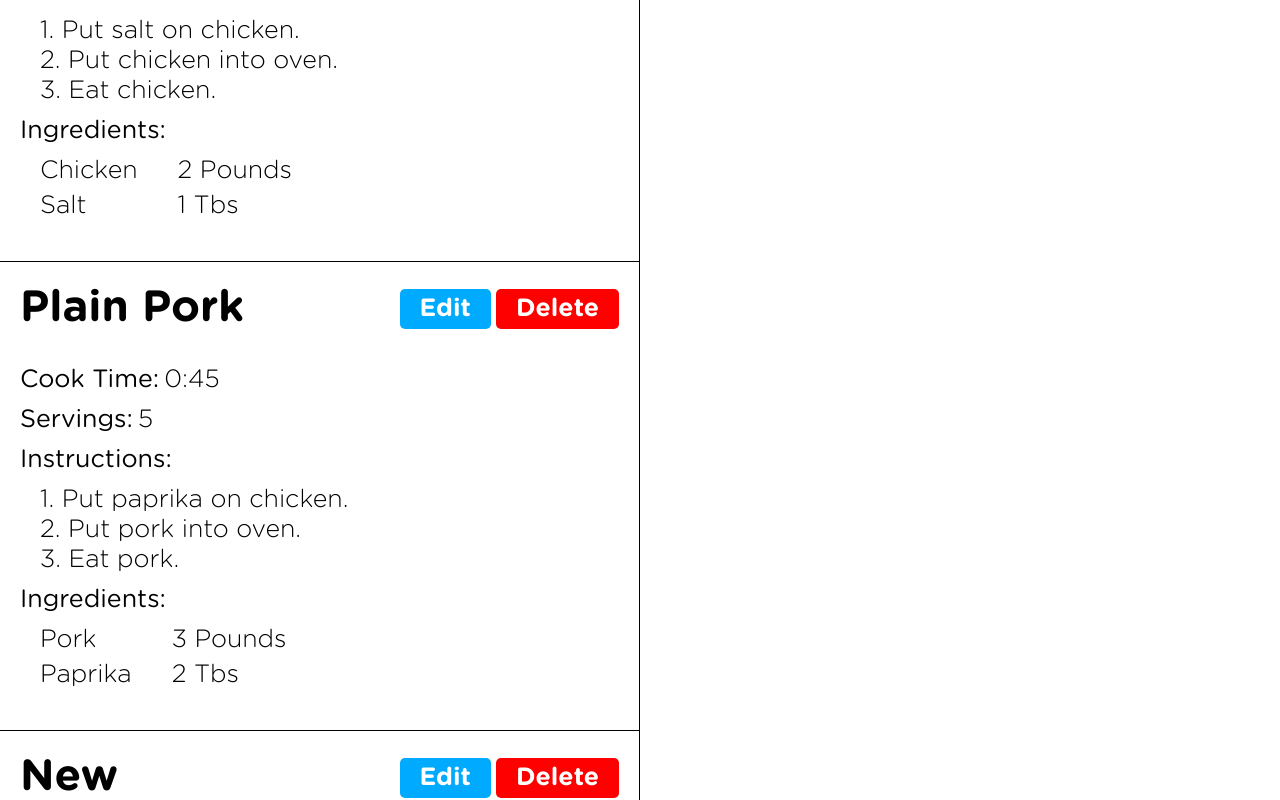
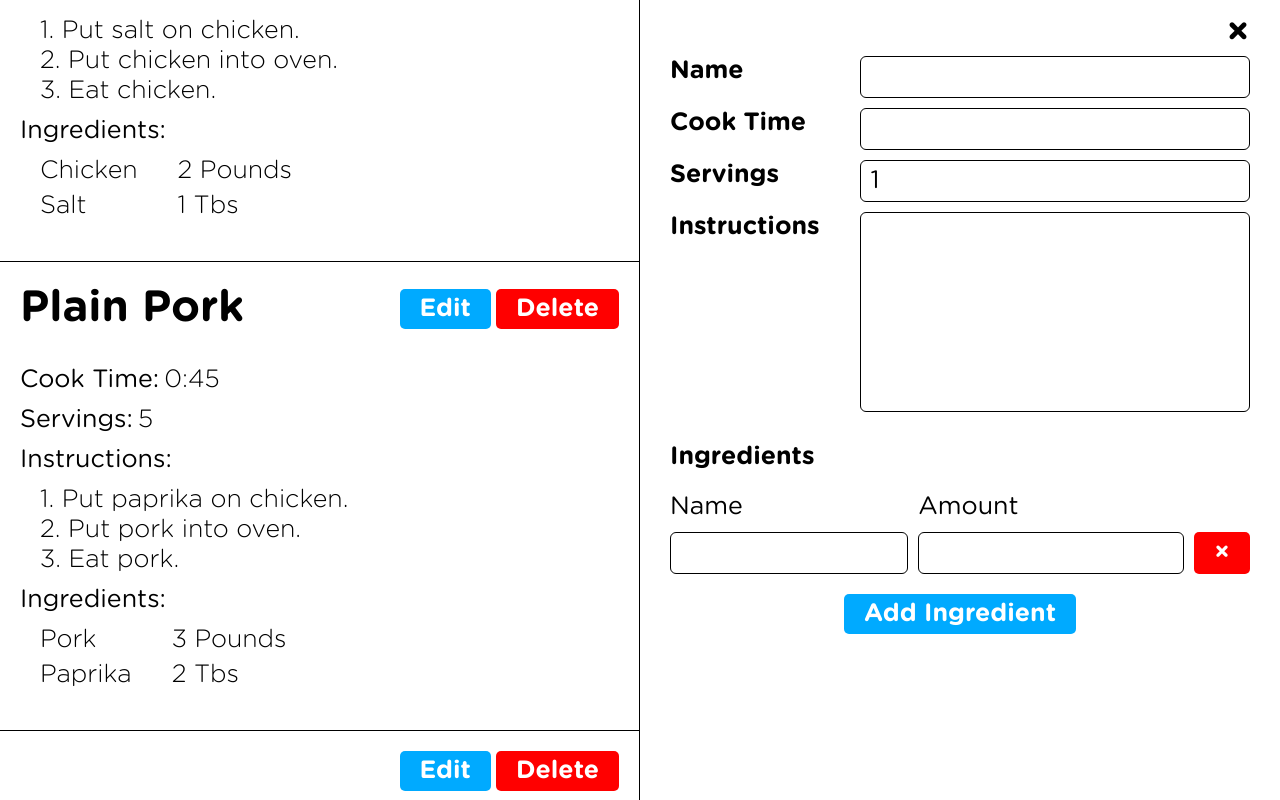
Before and after one commit to anuzbvbmaniac/react, a React (Create React App) app: page / in a window 1280 px wide. Both pictures are taken after a click on the button "Add Recipe". Shown: the part 207-1007 px from the top of the page. Built offline with nearby package versions, Linux system fonts and the light colour scheme.

Commit message:
Changes: CRUD Complete

```diff
--- a/src/components/App.js
+++ b/src/components/App.js
@@ -38,7 +38,7 @@
 
     function handleRecipeChange(id, recipe) {
         const newRecipe = [...recipes];
-        const index = newRecipe.findIndex(r => r.id == id)
+        const index = newRecipe.findIndex(r => r.id === id)
         newRecipe[index] = recipe;
         setRecipes(newRecipe);
     }
@@ -46,23 +46,26 @@
     function handleRecipeAdd() {
         const newRecipe = {
             id: uuidv4(),
-            name: 'New',
+            name: '',
             servings: 1,
-            cookTime: '1:00',
-            instructions: 'Instruct.',
+            cookTime: '',
+            instructions: '',
             ingredients: [
                 {
                     id: uuidv4(),
-                    name: 'Name',
-                    amount: '1 Tbs'
+                    name: '',
+                    amount: ''
                 },
             ]
         }
-
+        setSelectedRecipeId(newRecipe.id)
         setRecipes([...recipes, newRecipe])
     }
 
     function handleRecipeDelete(id) {
+        if (selectedRecipeId != null && selectedRecipeId === id) {
+            setSelectedRecipeId(undefined);
+        }
         setRecipes(recipes.filter(recipe => recipe.id !== id));
     }
 
--- a/src/components/RecipeEdit.js
+++ b/src/components/RecipeEdit.js
@@ -1,18 +1,44 @@
 import React, {useContext} from "react";
 import RecipeIngredients from "./RecipeIngredients";
 import {RecipeContext} from "./App";
+import {v4 as uuidv4} from 'uuid';
 
 export default function RecipeEdit({recipe}) {
-    const {handleRecipeChange} = useContext(RecipeContext);
+    const {handleRecipeChange, handleRecipeSelect} = useContext(RecipeContext);
 
     function handleChange(changes) {
         handleRecipeChange(recipe.id, {...recipe, ...changes})
     }
 
+    function handleIngredientChange(id, ingredient) {
+        const newIngredient = [...recipe.ingredients];
+        const index = newIngredient.findIndex(i => i.id === id);
+        newIngredient[index] = ingredient;
+        handleChange({ingredients : newIngredient})
+    }
+
+    function handleIngredientAdd() {
+        const newIngredient = {
+            id: uuidv4(),
+            name: '',
+            amount: ''
+        }
+        handleChange({ingredients: [...recipe.ingredients, newIngredient]})
+    }
+
+    function handleIngredientDelete(id) {
+        handleChange({
+            ingredients: recipe.ingredients.filter(i => i.id !== id)
+        });
+    }
+
     return (
         <div className="recipe-edit">
             <div className="recipe-edit__remove-btn-container">
-                <button className="btn recipe-edit__remove-btn">&times;</button>
+                <button
+                    className="btn recipe-edit__remove-btn"
+                    onClick={() => handleRecipeSelect(undefined)}
+                >&times;</button>
             </div>
             <div className="recipe-edit__details-grid">
                 <label
@@ -25,7 +51,7 @@
                     id="name"
                     value={recipe.name}
                     className="recipe-edit__input"
-                    onInput={e => handleChange({name: e.target.value})}
+                    onChange={e => handleChange({name: e.target.value})}
                 />
                 <label
                     htmlFor="cookTime"
@@ -37,7 +63,7 @@
                     id="cookTime"
                     value={recipe.cookTime}
                     className="recipe-edit__input"
-                    onInput={e => handleChange({cookTime: e.target.value})}
+                    onChange={e => handleChange({cookTime: e.target.value})}
                 />
                 <label
                     htmlFor="servings"
@@ -49,7 +75,7 @@
                     name="servings"
                     id="servings"
                     value={recipe.servings}
-                    onInput={e => handleChange({servings: parseInt(e.target.value) || ''})}
+                    onChange={e => handleChange({servings: parseInt(e.target.value) || ''})}
                     className="recipe-edit__input"
                 />
                 <label
@@ -61,7 +87,7 @@
                     id="instructions"
                     className="recipe-edit__input"
                     value={recipe.instructions}
-                    onInput={e => handleChange({instructions: e.target.value})}
+                    onChange={e => handleChange({instructions: e.target.value})}
                 />
             </div>
             <br/>
@@ -74,11 +100,18 @@
                     <RecipeIngredients
                         key={ingredient.id}
                         ingredient={ingredient}
+                        handleIngredientChange={handleIngredientChange}
+                        handleIngredientDelete={handleIngredientDelete}
                     />
                 ))}
             </div>
             <div className="recipe-edit__add-ingredient-btn-container">
-                <button className="btn btn--primary">Add Ingredient</button>
+                <button
+                    className="btn btn--primary"
+                    onClick={() => handleIngredientAdd()}
+                >
+                    Add Ingredient
+                </button>
             </div>
         </div>
     );
--- a/src/components/RecipeIngredients.js
+++ b/src/components/RecipeIngredients.js
@@ -1,11 +1,30 @@
 import React from "react";
 
-export default function RecipeIngredients({ingredient}) {
+export default function RecipeIngredients(props) {
+    const {ingredient, handleIngredientChange, handleIngredientDelete} = props;
+
+    function handleChange(changes) {
+        handleIngredientChange(ingredient.id, {...ingredient, ...changes})
+    }
+
     return (
         <>
-            <input type="text" className="recipe-edit__input" value={ingredient.name}/>
-            <input type="text" className="recipe-edit__input" value={ingredient.amount}/>
-            <button className="btn btn--danger">&times;</button>
+            <input
+                type="text"
+                className="recipe-edit__input"
+                value={ingredient.name}
+                onChange={(e) => handleChange({name: e.target.value})}
+            />
+            <input
+                type="text"
+                className="recipe-edit__input"
+                value={ingredient.amount}
+                onChange={(e) => handleChange({amount: e.target.value})}
+            />
+            <button
+                className="btn btn--danger"
+                onClick={() => handleIngredientDelete(ingredient.id)}
+            >&times;</button>
         </>
     );
 }
```
